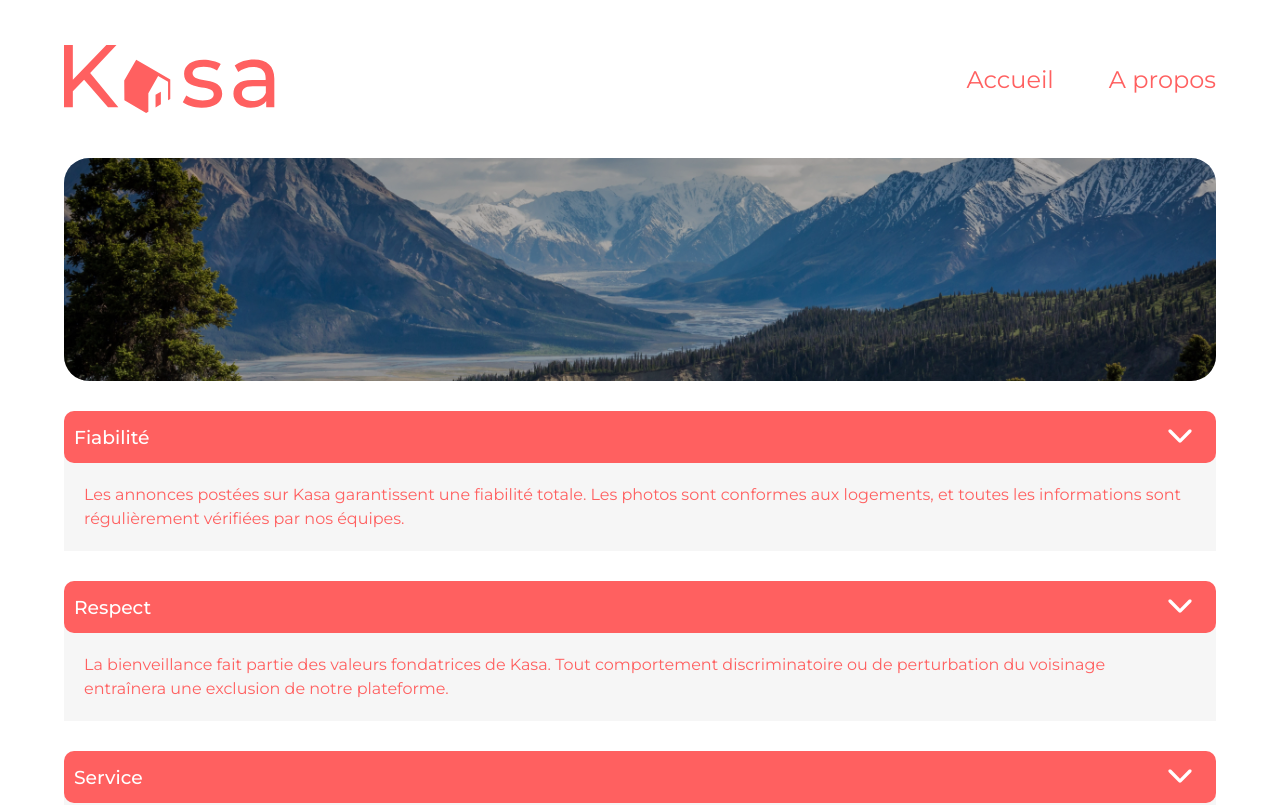
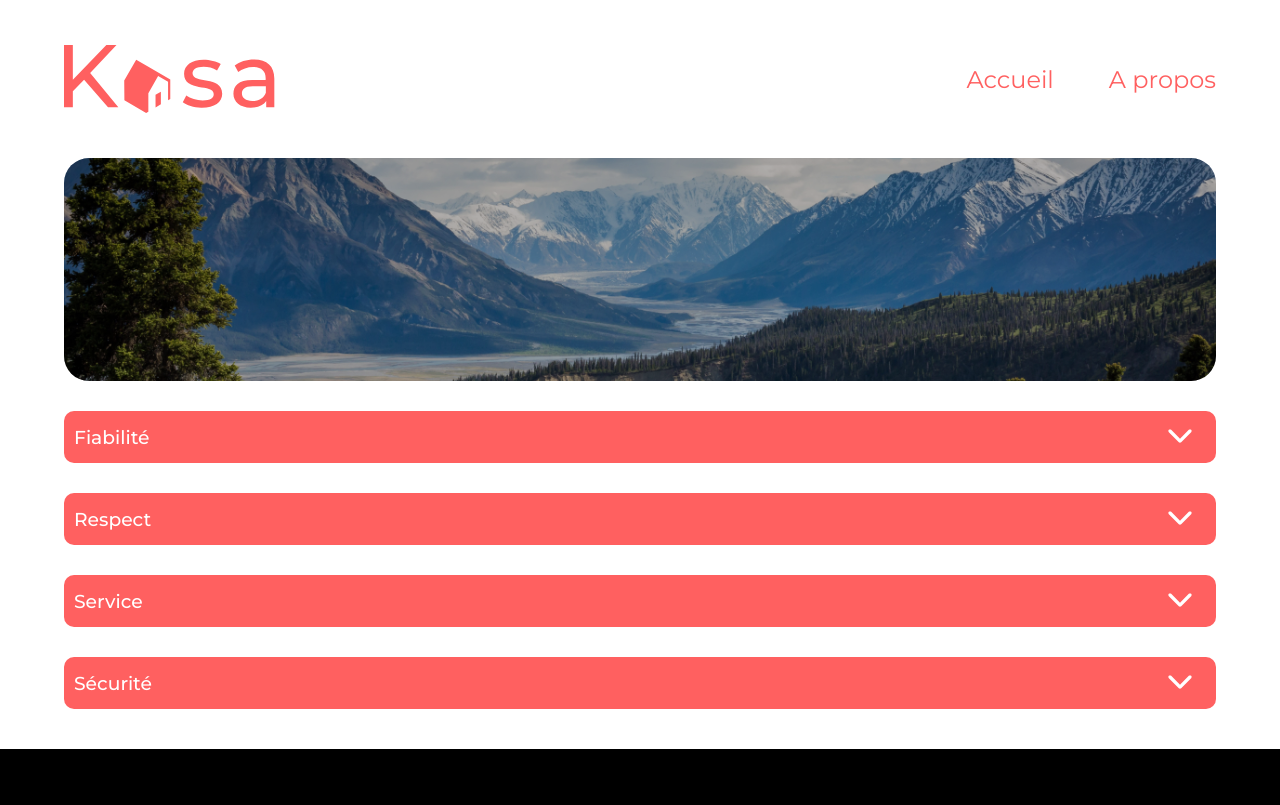
Before and after one commit to Nrirvadoth/P6, a React (Create React App) app: page /a-propos in a window 1280 px wide. Shown: the top 805 px of the page. Built offline with nearby package versions, Linux system fonts and the light colour scheme.

Commit message:
composant collapse fonctionnel

```diff
--- a/src/components/Collapse.jsx
+++ b/src/components/Collapse.jsx
@@ -1,20 +1,36 @@
 import '../styles/collapse.css'
 import arrow from '../assets/img/arrow.svg'
+import { useState, useRef } from 'react';
 
 function Collapse({ title, content }) {
+  const [style, setStyle] = useState("closed")
+  const [isOpen, setIsOpen] = useState(false);
+  const collapseStyle = `collapse-content ${style}`
+  const arrowStyle = `arrow-${style}`
+
+  function change() {
+    if (isOpen === true) {
+      setIsOpen(false)
+      setStyle("closed")
+    } else {
+      setIsOpen(true)
+      setStyle("open")
+    }
+  }
+
   return (
     <div className="collapse-container">
       <div className="collapse-head">
         <h3 className="collapse-title">{title}</h3>
-        <img src={arrow} alt="" width="32" height="32" />
+        <img className={arrowStyle} src={arrow} alt="" width="32" height="32" onClick={change}/>
       </div>
       {typeof content === 'string' && (
-        <div className="collapse-content">
+        <div className={collapseStyle}>
           <p>{content}</p>
         </div>
       )}
       {typeof content === 'object' && (
-        <div className="collapse-content">
+        <div className={collapseStyle}>
           <ul>
             {content.map((item, index) => (
               <li key={`${item}-${index}`}>{item}</li>
--- a/src/sass/collapse.scss
+++ b/src/sass/collapse.scss
@@ -22,8 +22,32 @@
 .collapse-content {
   background-color: v.$light-background;
   color: v.$main-color;
-  padding: 40px 28px 20px 20px;
-  margin-top: -20px;
   line-height: 1.5em;
   font-weight: 400;
+  padding: 0 20px;
+  overflow:hidden;
+  height: 0px;
+  transition: all .2s linear;
 }
+
+.open {
+  padding: 20px 20px;
+  height: auto;
+  transform-origin: top center;
+  transform: scaleY(1)
+}
+
+.closed {
+  padding: 0 20px;
+  transform-origin: top center;
+  transform: scaleY(0)
+}
+
+.arrow-open {
+  transition: all .2s linear;
+  transform: rotate(180deg);
+}
+.arrow-closed {
+  transition: all .2s linear;
+  transform: rotate(0deg);
+}
--- a/src/styles/collapse.css
+++ b/src/styles/collapse.css
@@ -20,10 +20,35 @@
 .collapse-content {
   background-color: #f6f6f6;
   color: #ff6060;
-  padding: 40px 28px 20px 20px;
-  margin-top: -20px;
   line-height: 1.5em;
   font-weight: 400;
+  padding: 0 20px;
+  overflow: hidden;
+  height: 0px;
+  transition: all 0.2s linear;
+}
+
+.open {
+  padding: 20px 20px;
+  height: auto;
+  transform-origin: top center;
+  transform: scaleY(1);
+}
+
+.closed {
+  padding: 0 20px;
+  transform-origin: top center;
+  transform: scaleY(0);
+}
+
+.arrow-open {
+  transition: all 0.2s linear;
+  transform: rotate(180deg);
+}
+
+.arrow-closed {
+  transition: all 0.2s linear;
+  transform: rotate(0deg);
 }
 
 /*# sourceMappingURL=collapse.css.map */
```
Also changed, not shown: 1 other file (tests, documents, lock files or other folders).
